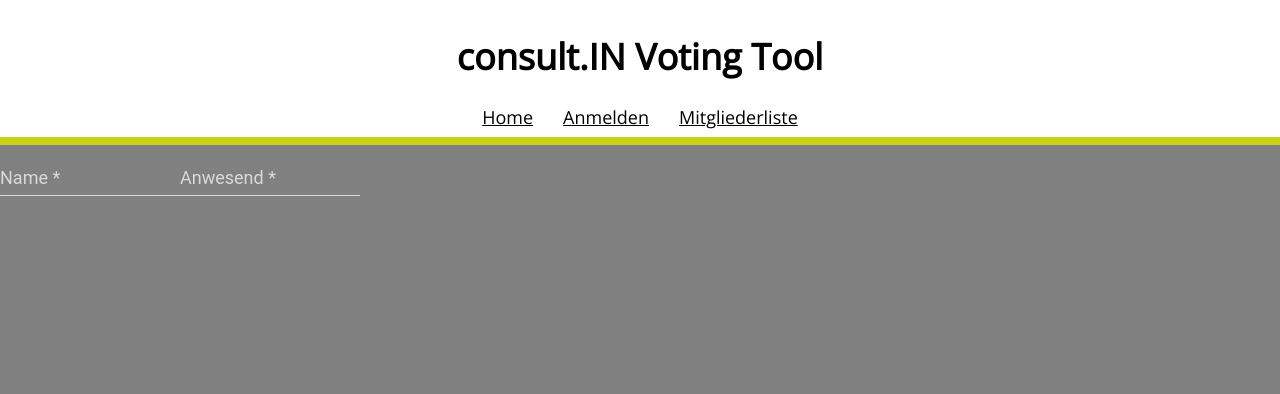
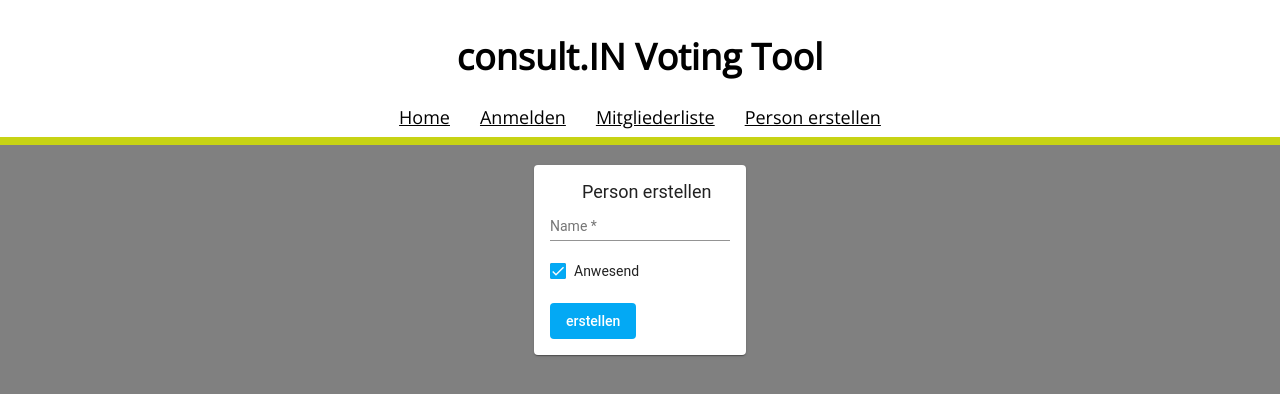
Before and after one commit to consultINCode/digitales_Abstimmtool, an Angular app in the folder frontend/: page /person/create in a window 1280 px wide. Shown: the top 394 px of the page. Built offline with nearby package versions, Linux system fonts and the light colour scheme.

Commit message:
create person form

```diff
--- a/frontend/src/app/app.component.html
+++ b/frontend/src/app/app.component.html
@@ -4,6 +4,7 @@
     <li><a href="/home">Home</a></li>
     <li><a href="">Anmelden</a></li>
     <li><a href="/persons">Mitgliederliste</a></li>
+    <li><a href="/person/create">Person erstellen</a></li>
   </nav>
 </header>
 <main>
--- /dev/null
+++ b/frontend/src/app/core/theme/consultIN.scss
@@ -0,0 +1,11 @@
+@import '../../../../node_modules/@angular/material/theming';
+
+@include mat-core();
+
+$consultIN-theme-primary: mat-palette($mat-blue);
+$consultIN-theme-accent: mat-palette($mat-light-blue);
+$consultIN-theme-warn: mat-palette($mat-red);
+
+$consultIN-theme: mat-light-theme($consultIN-theme-primary, $consultIN-theme-accent, $consultIN-theme-warn);
+
+@include  angular-material-theme($consultIN-theme);
--- a/frontend/src/app/person/create-person-page/create-person-page.component.html
+++ b/frontend/src/app/person/create-person-page/create-person-page.component.html
@@ -1,13 +1,17 @@
-<div class="example-container">
-    <form class="example-form" [formGroup]="personForm">
-        <mat-form-field>
-            <mat-label>Name</mat-label>
-            <input matInput type="text" formControlName="name" placeholder="Name" required>
-        </mat-form-field>
-
-        <mat-form-field>
-            <mat-label>Anwesend</mat-label>
-            <input matInput type="text" formControlName="is_present" placeholder="Anwesend" required>
-        </mat-form-field>
-    </form>
+<div class="wrapper">
+    <mat-card>
+        <mat-card-header>Person erstellen</mat-card-header>
+        <mat-card-content>
+            <form class="person-form" [formGroup]="personForm">
+                <mat-form-field class="person-form__input">
+                    <mat-label>Name</mat-label>
+                    <input matInput type="text" formControlName="name" placeholder="Name" required>
+                </mat-form-field>
+                <div class="person-form__input">
+                    <mat-checkbox formControlName="is_present">Anwesend</mat-checkbox>
+                </div>
+                <button class="person-form__button" mat-flat-button color="accent" (click)="submitForm()">erstellen</button>
+            </form>
+        </mat-card-content>
+    </mat-card>
 </div>
--- a/frontend/src/app/person/create-person-page/create-person-page.component.scss
+++ b/frontend/src/app/person/create-person-page/create-person-page.component.scss
@@ -0,0 +1,17 @@
+.wrapper {
+  width: 100%;
+  display: flex;
+  justify-content: center;
+  padding-top: 20px;
+
+  .person-form {
+    max-width: 300px;
+
+    &__input {
+      width: 100%;
+    }
+    &__button {
+      margin-top: 20px;
+    }
+  }
+}
--- a/frontend/src/app/person/create-person-page/create-person-page.component.ts
+++ b/frontend/src/app/person/create-person-page/create-person-page.component.ts
@@ -1,5 +1,7 @@
-import { Component, OnInit } from '@angular/core';
-import {FormBuilder} from '@angular/forms';
+import {Component, OnInit} from '@angular/core';
+import {FormBuilder, FormControl} from '@angular/forms';
+import {HttpPersonService} from "../service/http-person.service";
+import {PersonInterface} from "../Interface/Person.Interface";
 
 @Component({
     selector: 'app-create-person-page',
@@ -8,17 +10,32 @@ import {FormBuilder} from '@angular/forms';
 })
 export class CreatePersonPageComponent implements OnInit {
 
+    private isPresentDefault = true;
+
     personForm = this.formBuilder.group({
             name: [''],
-        is_present: [''],
+            is_present:[this.isPresentDefault],
         }
     );
 
     constructor(
         private formBuilder: FormBuilder,
-  ) { }
+        private personService: HttpPersonService
+    ) {
+    }
 
     ngOnInit(): void {
     }
 
+    public submitForm() {
+        let person = this.personForm.value as PersonInterface;
+        this.personService.setPerson(person).subscribe(
+            (success: any) => {
+                alert('success');
+            },
+            (error: any) => {
+                alert('error');
             }
+        );
+    }
+}
--- a/frontend/src/app/person/person-overview-page/person-overview-page.component.html
+++ b/frontend/src/app/person/person-overview-page/person-overview-page.component.html
@@ -4,13 +4,24 @@
             Liste aller tendenziell wahlberechtigten Mitglieder
         </h2>
     </div>
+    <div class="deco-bar card shadow">
+        <table mat-table [dataSource]="persons" class="person-table ">
 
-    <div class="card centered shadow deco-bar normal-margin">
-        <ul id="personlist" *ngFor="let person of persons">
-            <li>
-                <span>{{person.name}}</span>
-                <span>{{person.is_present}}</span>
-            </li>
-        </ul>
+            <ng-container matColumnDef="name">
+              <th mat-header-cell *matHeaderCellDef> Name </th>
+              <td mat-cell *matCellDef="let person"> {{person.name}} </td>
+            </ng-container>
+
+            <ng-container matColumnDef="is_present">
+              <th mat-header-cell *matHeaderCellDef> Anwesenheit </th>
+              <td mat-cell *matCellDef="let person">
+                  <mat-icon aria-hidden="false" aria-label="is_present"> {{person.is_present ? 'check' : 'no_meeting_room' }}</mat-icon>
+              </td>
+            </ng-container>
+
+            <tr mat-header-row *matHeaderRowDef="displayedColumns"></tr>
+            <tr mat-row *matRowDef="let row; columns: displayedColumns;"></tr>
+          </table>
     </div>
+
 </div>
--- a/frontend/src/app/person/person-overview-page/person-overview-page.component.scss
+++ b/frontend/src/app/person/person-overview-page/person-overview-page.component.scss
@@ -13,3 +13,6 @@
 .present {
 	background-color: #c7d314;
 }
+.person-table {
+	min-width: 500px;
+}
--- a/frontend/src/app/person/person-overview-page/person-overview-page.component.ts
+++ b/frontend/src/app/person/person-overview-page/person-overview-page.component.ts
@@ -10,6 +10,7 @@ import {HttpPersonService} from '../service/http-person.service';
 export class PersonOverviewPageComponent implements OnInit {
 
     public persons: PersonInterface[];
+    public displayedColumns: string[] = ['name', 'is_present'];
 
     constructor(
         private personService: HttpPersonService
--- a/frontend/src/app/person/service/http-person.service.ts
+++ b/frontend/src/app/person/service/http-person.service.ts
@@ -17,5 +17,8 @@ export class HttpPersonService {
     public getPersons(): Observable<PersonInterface[]> {
         return this.http.get<PersonInterface[]>(this.demUrl + 'persons/getAllPersons');
     }
+    public setPerson(person: PersonInterface): Observable<any> {
+        return this.http.post<any>(this.demUrl + 'persons/createPerson', person);
+    }
 
 }
--- a/frontend/src/styles.scss
+++ b/frontend/src/styles.scss
@@ -1,9 +1,7 @@
 /* You can add global styles to this file, and also import other style files */
 /* Body, HTML 'n stuff */
-
-html,
-body,
-main {
+@import 'app/core/theme/consultIN.scss';
+html, body, main {
 	margin: 0;
 	padding: 0;
 	height: 100%;
```
Also changed, not shown: frontend/src/app/person/person.module.ts (+11 -1 lines). Lines whose indentation alone changed are shown as unchanged.
